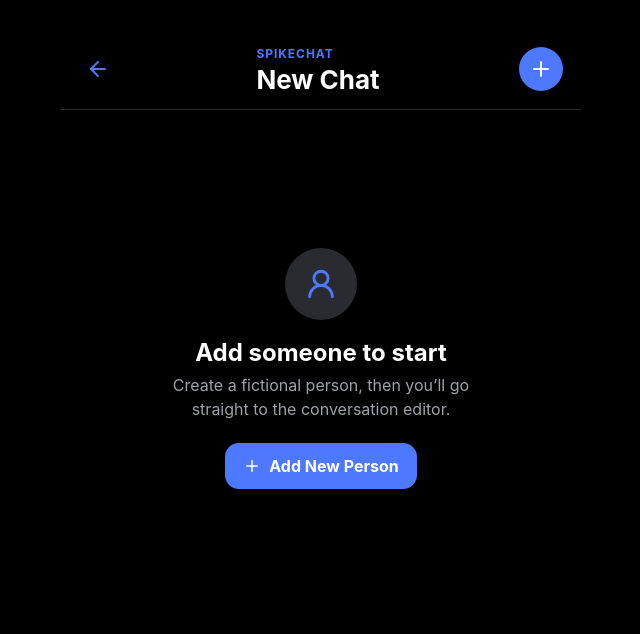
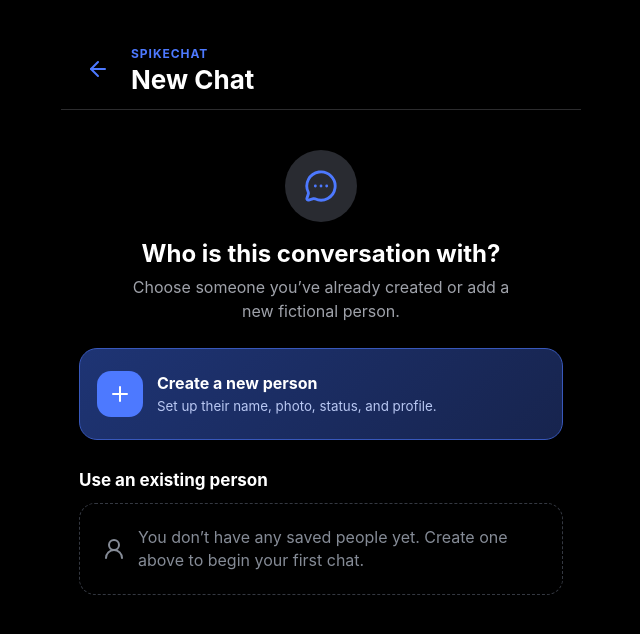
Before and after one commit to craigmullin/spikechat, a React (Vite) app: page /chat/new in a window 1280 px wide. Shown: the top 634 px of the page, without its empty margins (319-959 px from the left). Built offline with nearby package versions, Linux system fonts and the light colour scheme.

Commit message:
fixes to chat flow and revert logo

```diff
--- a/index.html
+++ b/index.html
@@ -2,7 +2,7 @@
 <html lang="en">
   <head>
     <meta charset="UTF-8" />
-    <link rel="icon" type="image/svg+xml" href="/favicon.svg" />
+    <link rel="icon" href="/favicon.ico" sizes="any" />
     <meta
       name="viewport"
       content="width=device-width, initial-scale=1.0, viewport-fit=cover"
--- a/src/App.css
+++ b/src/App.css
@@ -738,8 +738,7 @@ button {
 }
 .public-nav { width: min(1120px, calc(100% - 40px)); min-height: 76px; margin: 0 auto; display: flex; align-items: center; justify-content: space-between; gap: 20px; }
 .public-brand { color: white; display: inline-flex; align-items: center; gap: 9px; font-size: 19px; font-weight: 800; text-decoration: none; letter-spacing: -.02em; }
-.brand-mark { width: 34px; height: 34px; position: relative; display: inline-flex; align-items: center; color: #f7f8fb; font-family: Georgia, "Times New Roman", serif; font-size: 29px; font-weight: 700; line-height: 1; }
-.brand-mark i { width: 7px; height: 16px; position: absolute; right: 0; bottom: 3px; background: #f06b24; clip-path: polygon(55% 0, 100% 0, 68% 39%, 100% 39%, 25% 100%, 43% 55%, 10% 55%); }
+.public-brand img { width: 28px; height: 28px; object-fit: contain; }
 .public-nav nav { display: flex; align-items: center; gap: 22px; }
 .public-nav nav a { color: #c2c7d2; text-decoration: none; font-weight: 650; }
 .public-nav nav .nav-launch { min-height: 42px; padding: 0 16px; border-radius: 12px; background: #4d79ff; color: white; display: inline-flex; align-items: center; }
@@ -767,8 +766,23 @@ button {
 .site-footer p span { color: #606671; }
 .site-footer-compact { width: min(100%, 620px); margin-top: 24px; padding-bottom: 0; }
 .mode-home { overflow-y: auto; }
-.people-instruction { margin: 0 0 14px; color: #9fa2aa; line-height: 1.5; }
 .screen-shell.person-editor-shell { overflow-y: auto; overscroll-behavior-y: contain; }
+.new-chat-shell { overflow-y: auto; overscroll-behavior-y: contain; }
+.new-chat-content { width: min(100%, 620px); margin: 0 auto; padding: 28px 18px 48px; }
+.new-chat-intro { padding: 12px 4px 25px; text-align: center; }
+.new-chat-intro .empty-icon { margin: 0 auto; }
+.new-chat-intro h2 { margin: 17px 0 7px; }
+.new-chat-intro p { max-width: 410px; margin: 0 auto; color: #9fa2aa; line-height: 1.5; }
+.new-chat-create-card { min-height: 92px; padding: 17px; border: 1px solid #3858bb; border-radius: 18px; background: linear-gradient(135deg, #1e3474, #17244e); color: white; display: flex; align-items: center; gap: 14px; text-decoration: none; }
+.new-chat-create-card > span:last-child { display: flex; flex-direction: column; gap: 5px; }
+.new-chat-create-card small { color: #b9c8f3; line-height: 1.35; }
+.new-chat-action-icon { width: 46px; height: 46px; flex: none; border-radius: 14px; background: #4d79ff; display: grid; place-items: center; }
+.existing-people-section { margin-top: 30px; }
+.existing-people-section > h2 { margin: 0 0 13px; font-size: 17px; }
+.new-chat-person { width: 100%; border-radius: 16px; background: #1c1e23; }
+.no-existing-people { padding: 22px; border: 1px dashed #343841; border-radius: 16px; color: #858b96; display: flex; align-items: center; gap: 12px; }
+.no-existing-people svg { flex: none; }
+.no-existing-people p { margin: 0; line-height: 1.45; }
 
 @media (max-width: 760px) {
   .public-nav { width: min(100% - 28px, 1120px); }
--- a/src/App.tsx
+++ b/src/App.tsx
@@ -12,6 +12,7 @@ import { LandingPage } from './pages/LandingPage'
 import { AboutPage } from './pages/AboutPage'
 import { PrivacyPage } from './pages/PrivacyPage'
 import { TermsPage } from './pages/TermsPage'
+import { NewChatPage } from './pages/NewChatPage'
 
 function App() {
   return (
@@ -24,7 +25,7 @@ function App() {
       <Route path="/people" element={<PeoplePage />} />
       <Route path="/people/new" element={<EditPersonPage />} />
       <Route path="/people/:personId/edit" element={<EditPersonPage />} />
-      <Route path="/chat/new" element={<PeoplePage />} />
+      <Route path="/chat/new" element={<NewChatPage />} />
       <Route path="/chat/:personId" element={<ChatPage />} />
       <Route path="/social-posts" element={<SocialPostListPage />} />
       <Route path="/social-posts/new" element={<SocialPostEditorPage />} />
--- a/src/components/BrandMark.tsx
+++ /dev/null
@@ -1,3 +0,0 @@
-export function BrandMark() {
-  return <span className="brand-mark" aria-hidden="true"><span>C</span><i /></span>
-}
--- a/src/components/PublicLayout.tsx
+++ b/src/components/PublicLayout.tsx
@@ -1,11 +1,10 @@
 import type { ReactNode } from 'react'
 import { Link } from 'react-router-dom'
 import { SiteFooter } from './SiteFooter'
-import { BrandMark } from './BrandMark'
 
 export function PublicLayout({ children }: { children: ReactNode }) {
   return <div className="public-shell">
-    <header className="public-nav"><Link className="public-brand" to="/" aria-label="SpikeChat home"><BrandMark /><span>SpikeChat</span></Link><nav aria-label="Primary navigation"><Link to="/about">About</Link><Link className="nav-launch" to="/studio">Launch Studio</Link></nav></header>
+    <header className="public-nav"><Link className="public-brand" to="/" aria-label="SpikeChat home"><img src="/pwa-192x192.png" alt="" /><span>SpikeChat</span></Link><nav aria-label="Primary navigation"><Link to="/about">About</Link><Link className="nav-launch" to="/studio">Launch Studio</Link></nav></header>
     <main className="public-main">{children}</main><SiteFooter />
   </div>
 }
--- /dev/null
+++ b/src/pages/NewChatPage.tsx
@@ -0,0 +1,18 @@
+import { ArrowLeft, MessageCircleMore, Plus, UserRound } from 'lucide-react'
+import { Link } from 'react-router-dom'
+import { loadPeople } from '../storage'
+import { personInitials } from '../features/people/identity'
+
+export function NewChatPage() {
+  const people = loadPeople().filter((person) => !person.archivedAt)
+  return <div className="screen-shell new-chat-shell">
+    <header className="screen-header compact-header"><Link to="/studio" className="icon-button" aria-label="Back to studio"><ArrowLeft size={24} /></Link><div><span className="eyebrow">SpikeChat</span><h1>New Chat</h1></div></header>
+    <main className="new-chat-content">
+      <section className="new-chat-intro"><div className="empty-icon"><MessageCircleMore size={34} /></div><h2>Who is this conversation with?</h2><p>Choose someone you’ve already created or add a new fictional person.</p></section>
+      <Link to="/people/new" className="new-chat-create-card"><span className="new-chat-action-icon"><Plus size={24} /></span><span><strong>Create a new person</strong><small>Set up their name, photo, status, and profile.</small></span></Link>
+      <section className="existing-people-section" aria-labelledby="existing-people-title"><h2 id="existing-people-title">Use an existing person</h2>
+        {people.length > 0 ? <div className="people-list">{people.map((person) => <Link key={person.id} to={`/chat/${person.id}`} className="person-card-main new-chat-person"><div className="avatar avatar-list">{person.photoUrl ? <img src={person.photoUrl} alt="" /> : <span>{personInitials(person)}</span>}</div><span className="person-card-details"><strong>{person.name}</strong><span>{person.status || 'Active now'}</span></span><MessageCircleMore size={21} /></Link>)}</div> : <div className="no-existing-people"><UserRound size={24} /><p>You don’t have any saved people yet. Create one above to begin your first chat.</p></div>}
+      </section>
+    </main>
+  </div>
+}
--- a/src/pages/PeoplePage.tsx
+++ b/src/pages/PeoplePage.tsx
@@ -5,7 +5,7 @@ import {
   Plus,
   UserRound,
 } from 'lucide-react'
-import { Link, useLocation } from 'react-router-dom'
+import { Link } from 'react-router-dom'
 import { useEffect, useState } from 'react'
 import { loadMessages, loadPeople } from '../storage'
 import { loadSocialPosts } from '../features/social-posts/socialPostRepository'
@@ -13,7 +13,6 @@ import type { Person } from '../types'
 import { personInitials } from '../features/people/identity'
 
 export function PeoplePage() {
-  const isChatChooser = useLocation().pathname === '/chat/new'
   const [people, setPeople] = useState<Person[]>([])
 
   useEffect(() => {
@@ -28,7 +27,7 @@ export function PeoplePage() {
         </Link>
         <div>
           <span className="eyebrow">SpikeChat</span>
-          <h1>{isChatChooser ? 'New Chat' : 'People'}</h1>
+          <h1>People</h1>
         </div>
 
         <Link
@@ -47,17 +46,16 @@ export function PeoplePage() {
               <UserRound size={34} />
             </div>
 
-            <h2>Add someone to start</h2>
+            <h2>No people yet</h2>
             <p>Create a fictional person, then you’ll go straight to the conversation editor.</p>
 
             <Link to="/people/new" className="primary-button">
               <Plus size={18} />
-              Add New Person
+              New Person
             </Link>
           </section>
         ) : (
-          <section aria-label={isChatChooser ? 'Choose a person for this chat' : 'People'}>
-            {isChatChooser && <p className="people-instruction">Choose an existing person or add someone new.</p>}
+          <section aria-label="People">
             <div className="people-list">
             {people.map((person) => (
               <div key={person.id} className="person-card">
```
